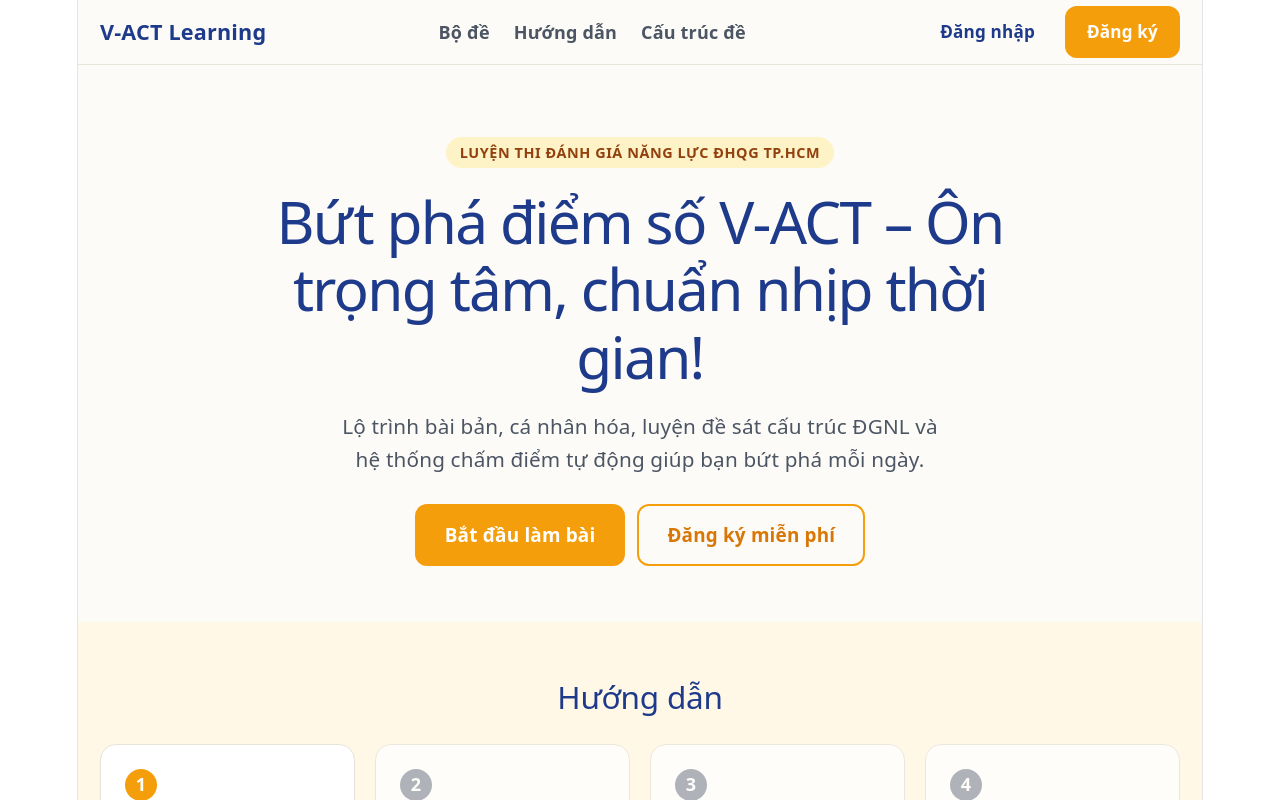
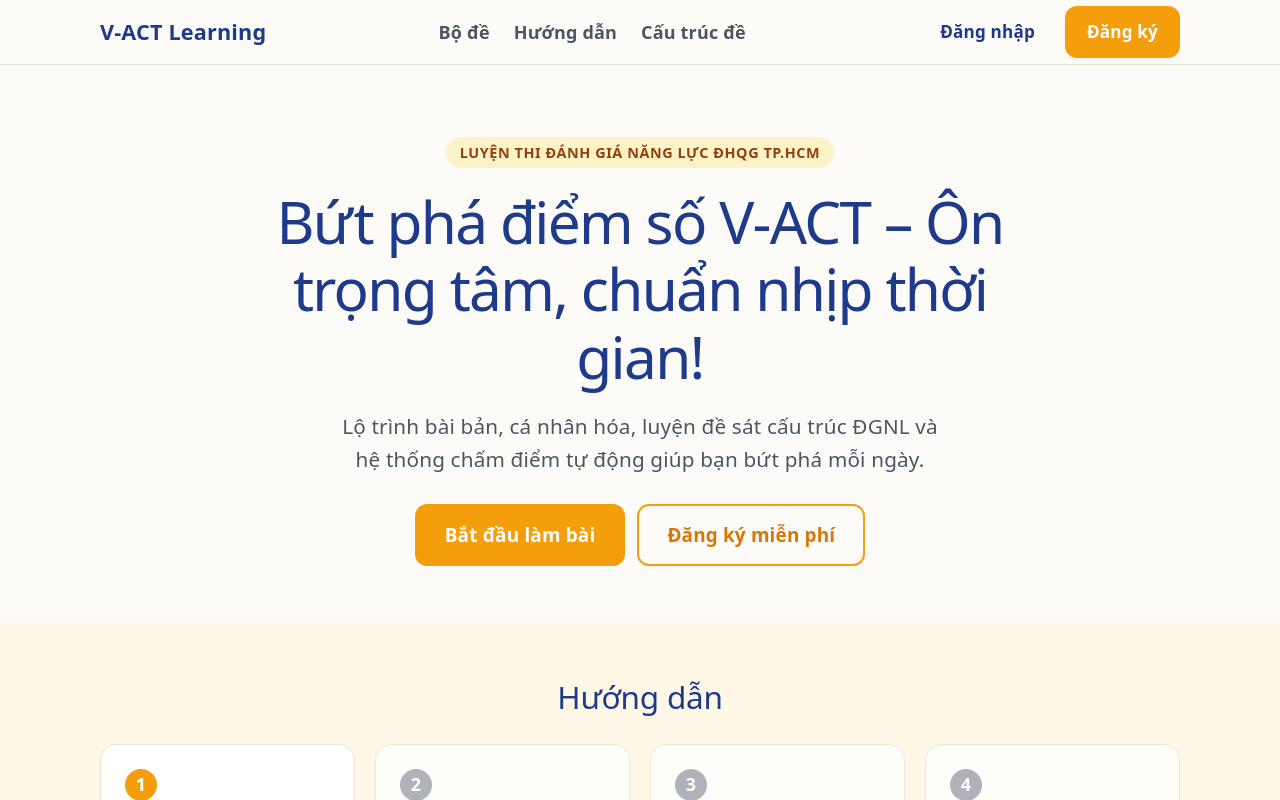
Before and after one commit to phuong-tran2006/Competency-assessment-test-preparation, a React (Vite) app in the folder apps/frontend/: page / in a window 1280 px wide. Shown: the top 800 px of the page. Built offline with nearby package versions, Linux system fonts and the light colour scheme; no server answers.

Commit message:
Update size of web

```diff
--- a/apps/frontend/src/index.css
+++ b/apps/frontend/src/index.css
@@ -14,8 +14,8 @@
   --shadow:
     rgba(0, 0, 0, 0.1) 0 10px 15px -3px, rgba(0, 0, 0, 0.05) 0 4px 6px -2px;
 
-  --sans: system-ui, 'Segoe UI', Roboto, sans-serif;
-  --heading: system-ui, 'Segoe UI', Roboto, sans-serif;
+  --sans: system-ui, "Segoe UI", Roboto, sans-serif;
+  --heading: system-ui, "Segoe UI", Roboto, sans-serif;
   --mono: ui-monospace, Consolas, monospace;
 
   font: 18px/145% var(--sans);
@@ -54,11 +54,9 @@
 }
 
 #root {
-  width: 1126px;
-  max-width: 100%;
-  margin: 0 auto;
-  text-align: center;
-  border-inline: 1px solid var(--border);
+  width: 100%;
+  margin: 0;
+  text-align: left;
   min-height: 100svh;
   display: flex;
   flex-direction: column;
```
